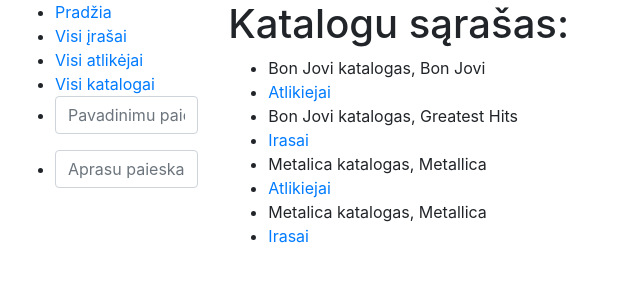
After one commit to Scorpion8007/kartojimasprj1, a Django app: page /katalogai in a window 1280 px wide. The commit adds this page. Shown: the top 300 px of the page, without its empty margins (0-640 px from the left). Run offline with Django 4.2, Linux system fonts and the light colour scheme; data comes from the database, SQL or seed files in the repository; both versions use the stored data as it was after the commit; some libraries are stand-ins or nearby versions.

Commit message:
Find laukeliu sukurimas

```diff
--- a/irasai/admin.py
+++ b/irasai/admin.py
@@ -1,7 +1,8 @@
 from django.contrib import admin
-from .models import Artistas, Irasas
+from .models import Artistas, Irasas, Katalogas
 
 # Register your models here.
 
 admin.site.register(Artistas)
 admin.site.register(Irasas)
+admin.site.register(Katalogas)
--- a/irasai/models.py
+++ b/irasai/models.py
@@ -2,20 +2,31 @@
 
 import uuid
 
+
 class Artistas(models.Model):
     pavadinimas = models.CharField('Pavadinimas', max_length=80)
-    metai = models.IntegerField('Pradejo-metai')
-    biografija = models.TextField('Bio', max_length = 2000)
+    metai = models.IntegerField('Pradėjo-metai')
+    biografija = models.TextField('Bio', max_length=2000)
 
     def __str__(self):
-        return  self.pavadinimas
+        return self.pavadinimas
+
 
 class Irasas(models.Model):
-    albumas = models.CharField('Albumas', max_length = 100)
+    albumas = models.CharField('Albumas', max_length=100)
     metai_pasirode = models.IntegerField('Pirmo leidimo metai')
-    aprasymas = models.TextField('Aprasymas', max_length = 2000)
-
-    artistasFK = models.ForeignKey('Artistas', on_delete=models.SET_NULL, null=True, related_name='irasas_set')
+    aprasymas = models.TextField('Aprašymas', max_length=2000)
+    # related_name='irasas_set', irasas_set bus naudojamas iš Artistas objekto, jo įrašams ištraukti
+    artistasFK = models.ForeignKey(Artistas, on_delete=models.SET_NULL, null=True, related_name='irasas_set')
 
     def __str__(self):
         return self.albumas
+
+class Katalogas(models.Model):
+    pavadinimas = models.CharField('Pavadinimas', max_length=100)
+    aprasymas = models.TextField('Aprašymas', max_length=2000)
+    # related_name='irasas_set', irasas_set bus naudojamas iš Artistas objekto, jo įrašams ištraukti
+    artistasFK = models.ForeignKey(Artistas, on_delete=models.SET_NULL, null=True, related_name='katalogas_set')
+    irasasFK = models.ForeignKey(Irasas, on_delete = models.SET_NULL, null = True, related_name = 'katalog_set')
+    def __str__(self):
+        return self.pavadinimas
--- a/irasai/templates/artistai_visi.html
+++ b/irasai/templates/artistai_visi.html
@@ -1,10 +1,10 @@
 {% extends "base.html" %}
 
 {% block content %}
-<h1>Atlikejai</h1>
-<p>Mūsų irasu atlikeju sąrašas:</p>
+<h1>Atlikėjai</h1>
+<p>Mūsų įrašų atlikėjų sąrašas:</p>
 <ul>
-    {% for artistas_o in artistai_t %}
+    {% for artistas_o in artistai_visos_eilutes_t %}
         <li><a href="{% url 'artistas-vienas-url' artistas_o.id %}">{{ artistas_o.pavadinimas }}</a></li>
     {% endfor %}
 </ul>
--- a/irasai/templates/base.html
+++ b/irasai/templates/base.html
@@ -1,7 +1,7 @@
 <!DOCTYPE html>
 <html lang="en">
 <head>
-    {% block title %}<title>Irasu portalas</title>{% endblock %}
+    {% block title %}<title>Įrašų portalas</title>{% endblock %}
     <meta charset="utf-8">
     <meta name="viewport" content="width=device-width, initial-scale=1">
     <link rel="stylesheet"
@@ -19,12 +19,18 @@
         <div class="col-sm-2">
             {% block sidebar %}
             <ul class="sidebar-nav">
-                <li><a href="{% url 'namu_puslapis_url' %}">Pradžia</a></li>
-                <li><a href="" class="text-nowrap">Visi irasai</a></li>
-                <li><a href="{% url 'artistai-visi-url' %}" class="text-nowrap">Visi atlikejai</a></li> {# jinja komentaras #}
+                <li><a href="{% url 'homepage-url' %}">Pradžia</a></li>
+                <li><a href="{% url 'irasai-visi-url' %}" class="text-nowrap">Visi įrašai</a></li>
+                <li><a href="{% url 'artistai-visi-url' %}" class="text-nowrap">Visi atlikėjai</a></li> {# jinja komentaras #}
+                <li><a href="{% url 'katalogai-visi-url' %}" class="text-nowrap">Visi katalogai</a></li>
                 <li>
-                    <form action="" method="get" class="form-group">
-                        <input type="text" name="search_text" class="form-control" placeholder="Paieška" style="min-width: 6rem;">
+                    <form action="{% url 'paieska-url' %}" method="get" class="form-group">
+                        <input type="text" name="laukelio-tekstas" class="form-control" placeholder="Pavadinimu paieska" style="min-width: 6rem;">
+                    </form>
+                </li>
+                <li>
+                    <form action="{% url 'paiesk-url' %}" method="get" class="form-group">
+                        <input type="text" name="laukeli-tekstas" class="form-control" placeholder="Aprasu paieska" style="min-width: 6rem;">
                     </form>
                 </li>
             </ul>
--- /dev/null
+++ b/irasai/templates/katalogai_visi.html
@@ -0,0 +1,13 @@
+{% extends "base.html" %}
+
+{% block content %}
+<h1>Katalogu sąrašas:</h1>
+<ul type="A">
+    {% for katalogas_o in katalogas_list %}
+        <li>{{ katalogas_o.pavadinimas }}, {{ katalogas_o.artistasFK.pavadinimas }}</li>
+        <li><a href="{% url 'katalogas-vienas-url' katalogas_o.id %}">Atlikiejai</a></li>
+        <li>{{ katalogas_o.pavadinimas }}, {{ katalogas_o.irasasFK.albumas }}</li>
+        <li><a href="{% url 'katalogas-vienas-url' katalogas_o.id %}">Irasai</a></li>
+    {% endfor %}
+</ul>
+{% endblock %}
--- a/irasai/urls.py
+++ b/irasai/urls.py
@@ -2,8 +2,14 @@
 
 from . import views
 
-urlpatterns = [path('', views.index, name='namu_puslapis_url'),
-               path('artistai/', views.artistai, name='artistai-visi-url'),
-               path('artistai/<int:artistas_id>', views.artistas, name='artistas-vienas-url'),
-
+urlpatterns = [
+    path('', views.index, name='homepage-url'),
+    path('artistai/', views.artistai, name='artistai-visi-url'),
+    path('artistai/<int:artistas_id>', views.artistas, name='artistas-vienas-url'),
+    path('irasai', views.IrasasListView.as_view(), name='irasai-visi-url'),
+    path('irasai/<int:pk>', views.IrasasDetailView.as_view(), name='irasas-vienas-url'),
+    path('katalogai', views.KatalogasListView.as_view(), name = 'katalogai-visi-url'),
+    path('katalogai/<int:pk>', views.KatalogasDetailView.as_view(), name = 'katalogas-vienas-url'),
+    path('paieska/', views.search, name = 'paieska-url'),
+    path('paiesk/', views.searc, name = 'paiesk-url'),
 ]
--- a/irasai/views.py
+++ b/irasai/views.py
@@ -1,34 +1,91 @@
-from django.shortcuts import render
-from .models import Artistas,Irasas
-# Create your views here.
-
 from django.shortcuts import render, get_object_or_404
 # from django.http import HttpResponse
 from django.views import generic
 from django.db.models import Q
 
+from .models import Artistas, Irasas, Katalogas
+
+
 def index(request):
     num_irasai = Irasas.objects.all().count()
-    num_artistai = Artistas.objects.all().count()
+    num_artistai = Artistas.objects.count()
+    num_katalogai = Katalogas.objects.all().count()
 
     context_t = {
         'num_irasai_t': num_irasai,
         'num_artistai_t': num_artistai,
+        'num_katalogai_t': num_katalogai,
     }
 
     return render(request, 'index.html', context=context_t)
 
+
 def artistai(request):
-    artistai = Artistas.objects.all()
+    artistai_visos_eilutes = Artistas.objects.all()
     # print(authors)
     context_t = {
-        'artistai_t': artistai
+        'artistai_visos_eilutes_t': artistai_visos_eilutes
     }
     return render(request, 'artistai_visi.html', context=context_t)
+
 
 def artistas(request, artistas_id):
     artistas_viena_eilute = get_object_or_404(Artistas, pk=artistas_id)
     context_t = {
-        'artistas_t': artistas_viena_eilute
+        'artistas_viena_eilute_t': artistas_viena_eilute
     }
     return render(request, 'artistas_vienas.html', context=context_t)
+
+
+### klasės tipo views
+# generic.ListView - klasė skirta VISŲ eilučių atvaizdavimui
+class IrasasListView(generic.ListView): # ListView - visos eilutės (objektai)
+    model = Irasas # modelioklasė_list -> book_list
+    context_object_name = 'irasas_list'
+    template_name = 'irasai_visi.html'
+
+
+# generic.DetailView - klasė skirta VIENOS eilutės atvaizdavimui
+class IrasasDetailView(generic.DetailView):
+    model = Irasas
+    context_object_name = 'irasas'
+    template_name = 'irasas_vienas.html'
+
+class KatalogasListView(generic.ListView): # ListView - visos eilutės (objektai)
+    model = Katalogas # modelioklasė_list -> book_list
+    context_object_name = 'katalogas_list'
+    template_name = 'katalogai_visi.html'
+
+
+# generic.DetailView - klasė skirta VIENOS eilutės atvaizdavimui
+class KatalogasDetailView(generic.DetailView):
+    model = Katalogas
+    context_object_name = 'katalogas'
+    template_name = 'katalogas_vienas.html'
+
+#paieskos viewsas
+def search(request):
+    paieskos_tekstas = request.GET.get('laukelio-tekstas')
+    paieskos_rezultatai = Irasas.objects.filter(
+        Q(albumas__icontains = paieskos_tekstas) |
+        Q(artistasFK__pavadinimas__icontains = paieskos_tekstas)
+    )
+
+    context_t = {
+        'paieskos_tekstas_t': paieskos_tekstas,
+        'paieskos_rezultatai_t': paieskos_rezultatai
+    }
+    return render(request, 'paieskos-rezultatai.html', context = context_t)
+
+def searc(request):
+    paiesk_tekstas = request.GET.get('laukeli-tekstas')
+    paiesk_rezultatai = Irasas.objects.filter(
+        Q(aprasymas__icontains = paiesk_tekstas) |
+        Q(artistasFK__biografija__icontains = paiesk_tekstas)
+    )
+
+    context_t = {
+        'paiesk_tekstas_t': paiesk_tekstas,
+        'paiesk_rezultatai_t': paiesk_rezultatai
+    }
+    return render(request, 'paiesk-rezultatai.html', context = context_t)
```
Also changed, not shown: irasai/templates/artistas_vienas.html (+7 -9 lines), irasai/templates/index.html (+5 -4 lines), irasai/templates/irasai_visi.html (+10 -9 lines), irasai/templates/irasas_vienas.html (added, +7 -0 lines), irasai/templates/katalogas_vienas.html (added, +8 -0 lines), irasai/templates/paiesk-rezultatai.html (added, +16 -0 lines), irasai/templates/paieskos-rezultatai.html (added, +16 -0 lines), db.sqlite3, irasai/migrations/0003_alter_artistas_metai_alter_irasas_aprasymas_and_more.py (added), irasai/migrations/0004_katalogas_irasasfk.py (added), irasai/migrations/0005_alter_katalogas_irasasfk.py (added).
